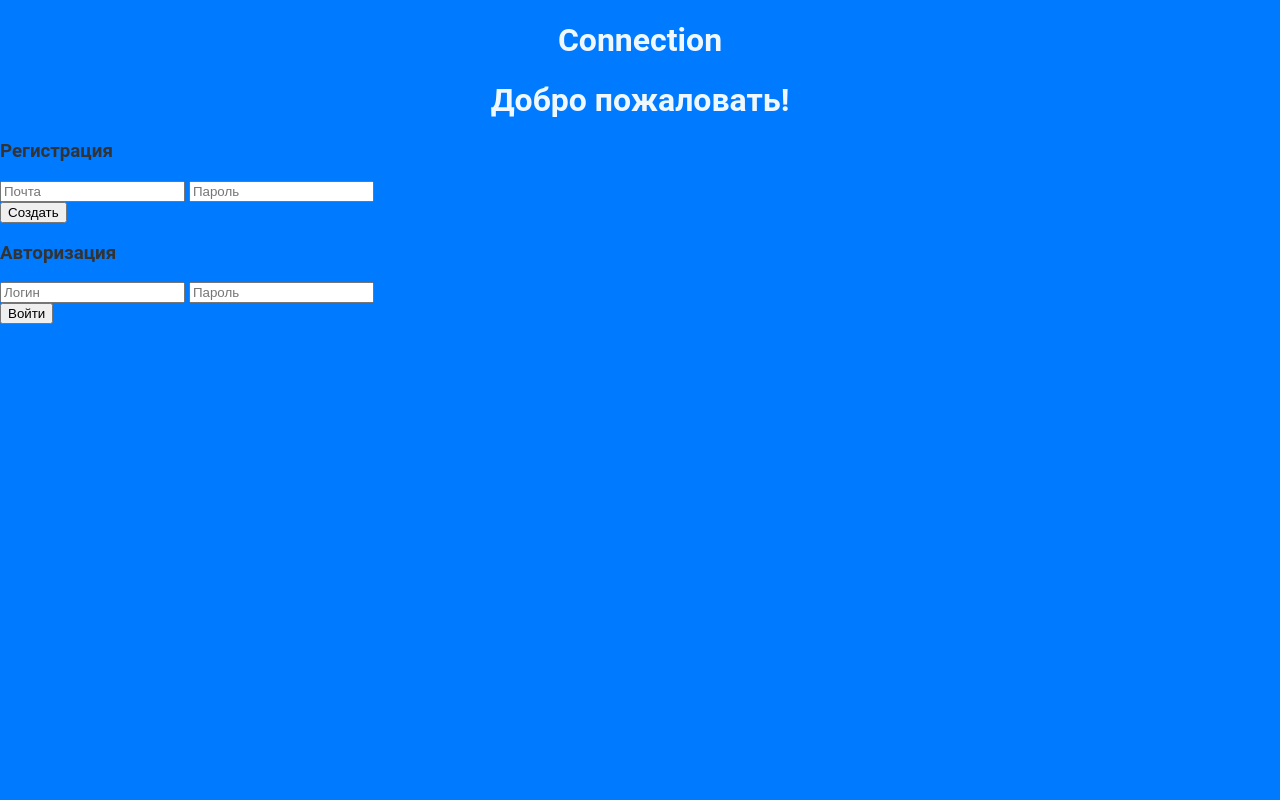
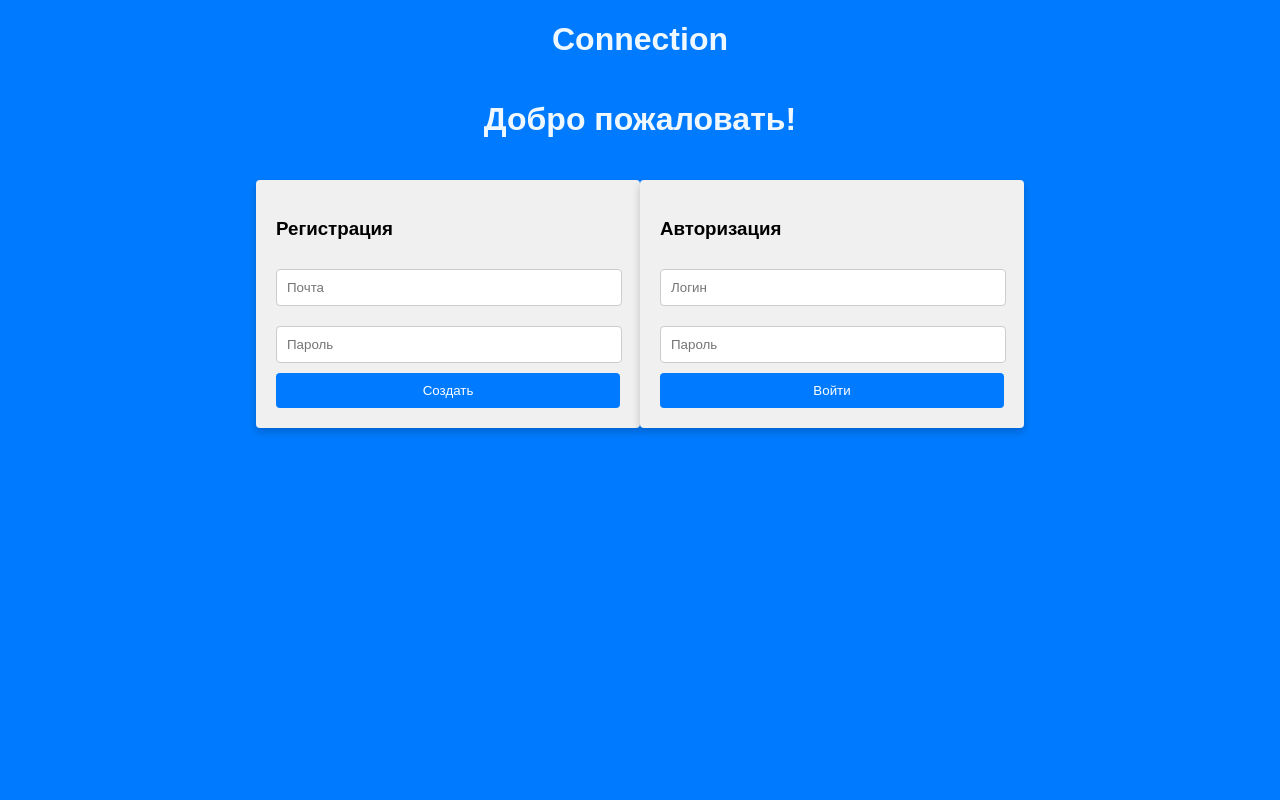
Before and after one commit to Qwwery/Connection, a Flask app: page / in a window 1280 px wide. Run offline with Flask 3, Linux system fonts and the light colour scheme.

Commit message:
fix style.css

```diff
--- a/static/css/style.css
+++ b/static/css/style.css
@@ -1,156 +1,130 @@
-* {
-    box-sizing: border-box;
+header.title {
+    transform: translateY(-150%);
+    animation: ani 1s forwards;
 }
 
-body {
-    font-family: 'Roboto', sans-serif;
-    margin: 0;
-    padding: 0;
-    background-color: #007bff;
-    color: #333;
+header.subtitle {
+    transform: translateY(-500%);
+    animation: ani 1s forwards 1s;
 }
 
-.profile-container {
-    display: flex;
-    background: white;
-    max-width: 1200px;
-    margin: 20px auto;
-    border-radius: 10px;
-    box-shadow: 0 4px 8px rgba(0, 0, 0, 0.1);
-    overflow: hidden;
+header.registration,
+header.authorization {
+    transform: translateY(+1000%);
+    animation: b_authorization 1s forwards 2s;
 }
 
-.profile-left {
-    padding: 20px;
-    border-right: 1px solid #ddd;
-    text-align: center;
-    width: 300px;
+@keyframes b_authorization {
+    0% {
+        transform: translateY(+800%);
+    }
+    100% {
+        transform: translateY(0);
+    }
 }
 
-.profile-right {
-    padding: 20px;
-    flex: 1;
+@keyframes ani {
+    0% {
+        transform: translateY(-400%);
+    }
+    100% {
+        transform: translateY(0);
+    }
 }
 
-.profile-header {
-    margin-bottom: 20px;
+
+body {
+    overflow-y: hidden;
+    background-color: #007bff;
+    font-family: Arial, sans-serif;
+    display: flex;
+    flex-direction: column;
+    align-items: center;
+    height: 100vh;
+    margin: 0;
+}
+
+h1 {
+    color: #ffffff;
 }
 
 h2 {
-    color: #007bff;
+    color: #ffffff;
 }
 
-.profile-pic {
-    width: 150px;
-    height: 150px;
-    border-radius: 50%;
-    object-fit: cover;
-    border: 3px solid #007bff;
-    transition: transform 0.2s;
+.container {
+    display: flex;
+    justify-content: space-around;
+    width: 60%;
+    margin: 20px 0;
+    /*gap: 10px;*/
 }
 
-.profile-pic:hover {
-    transform: scale(1.05);
+.box {
+    background-color: #f0f0f0;
+    border-radius: 4px;
+    padding: 20px;
+    box-shadow: 0 4px 8px rgba(0, 0, 0, 0.2);
 }
 
-.profile-name {
+input {
+    width: calc(100% - 20px);
+    padding: 10px;
     margin: 10px 0;
-    font-size: 28px;
-    color: #333;
+    border: 1px solid #ccc;
+    border-radius: 4px;
 }
 
-.edit-button {
-    padding: 10px 15px;
+button {
     background-color: #007bff;
     color: white;
     border: none;
-    border-radius: 5px;
+    padding: 10px;
+    border-radius: 4px;
     cursor: pointer;
+    width: 100%;
     transition: background-color 0.3s;
 }
 
-.edit-button:hover {
-    background-color: #0056b3;
+button:hover {
+    background-color: #007bff;
 }
 
-.profile-info,
-.profile-posts {
-    margin-top: 20px;
+.only_registration {
+    background-color: #f0f0f0;
+    border-radius: 4px;
+    padding: 20px;
+
+    box-shadow: 0 4px 8px rgba(0, 0, 0, 0.2); /*Цвет фона, который синий*/
 }
 
-.profile-info h2,
-.profile-posts h2 {
-    margin-top: 0;
+
+/*----------------------------------------------------------------------------------------------*/
+body.privacy {
+    color: black;
 }
 
-.profile-info ul {
-    list-style: none;
-    padding: 0;
-}
-
-.profile-info ul li {
-    margin: 10px 0;
-    font-size: 16px;
-}
-
-.profile-posts {
-    border-top: 1px solid #ddd;
-    padding-top: 20px;
-}
-
-.post {
-    background: #f9f9f9;
-    padding: 15px;
-    margin: 10px 0;
-    border: 1px solid #ddd;
-    border-radius: 5px;
-    transition: box-shadow 0.3s;
-}
-
-.post:hover {
-    box-shadow: 0 2px 5px rgba(0, 0, 0, 0.1);
-}
-
-.post h3 {
-    margin: 0;
-}
-
-.post-date {
-    font-size: 14px;
-    color: #777;
-}
-
-.modal {
-    display: none;
-    position: fixed;
-    z-index: 1;
-    left: 0;
-    top: 0;
-    width: 100%;
-    height: 100%;
-    overflow: auto;
-    background-color: rgba(0, 0, 0, 0.4);
-}
-
-.modal-content {
-    background-color: #fefefe;
-    margin: 15% auto;
-    padding: 20px;
-    border: 1px solid #888;
-    width: 40%;
-    border-radius: 10px;
-}
-
-.close {
-    color: #aaa;
-    float: right;
-    font-size: 28px;
-    font-weight: bold;
-    cursor: pointer;
-}
-
-.close:hover,
-.close:focus {
+.user_agreement,
+.privacy {
     color: black;
     text-decoration: none;
 }
+
+.privacy:hover {
+    text-decoration: underline;
+}
+
+.privacy {
+    position: relative;
+    text-decoration: none
+}
+
+
+.card {
+    background-color: white;
+    border-radius: 10px;
+    box-shadow: 0 4px 20px rgba(0, 0, 0, 0.1);
+    padding: 20px;
+    width: 70%;
+    transition: transform 0.3s, box-shadow 0.3s;
+}
```
